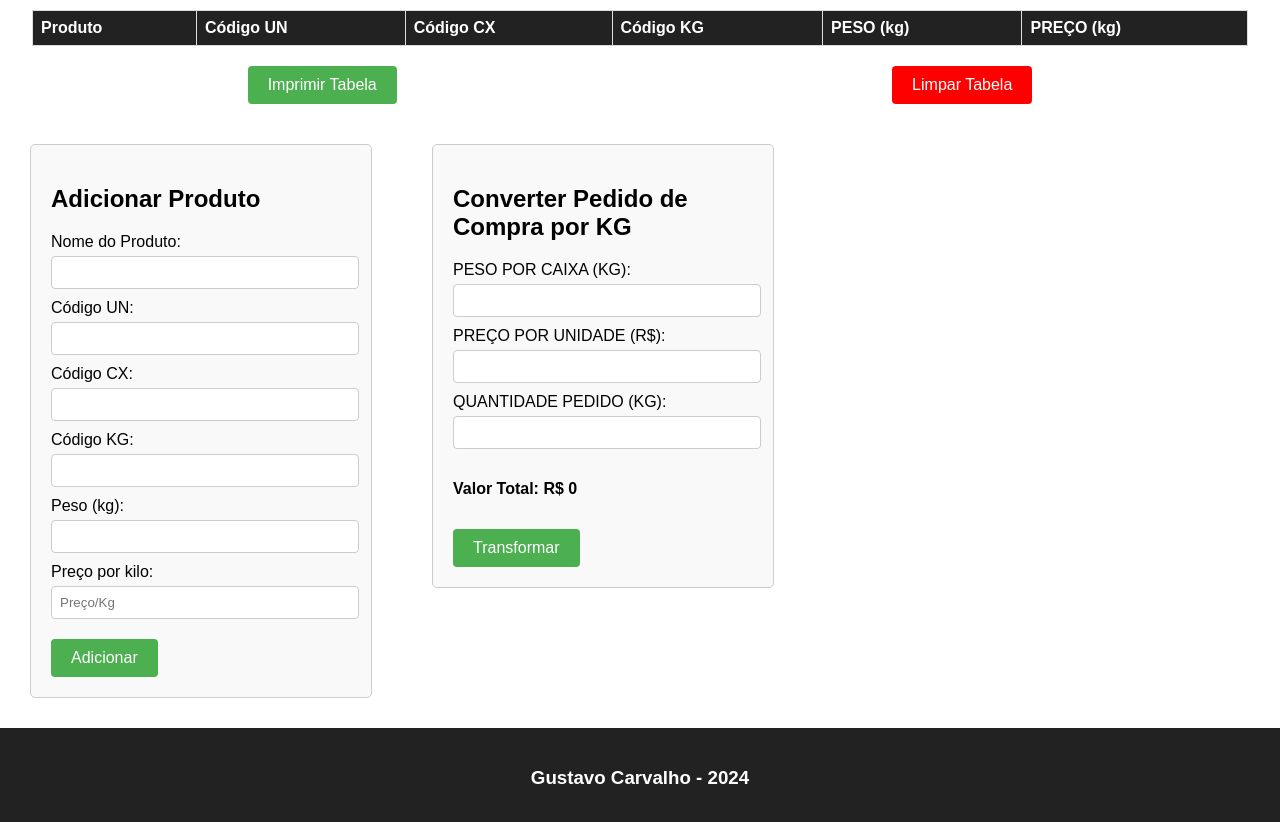
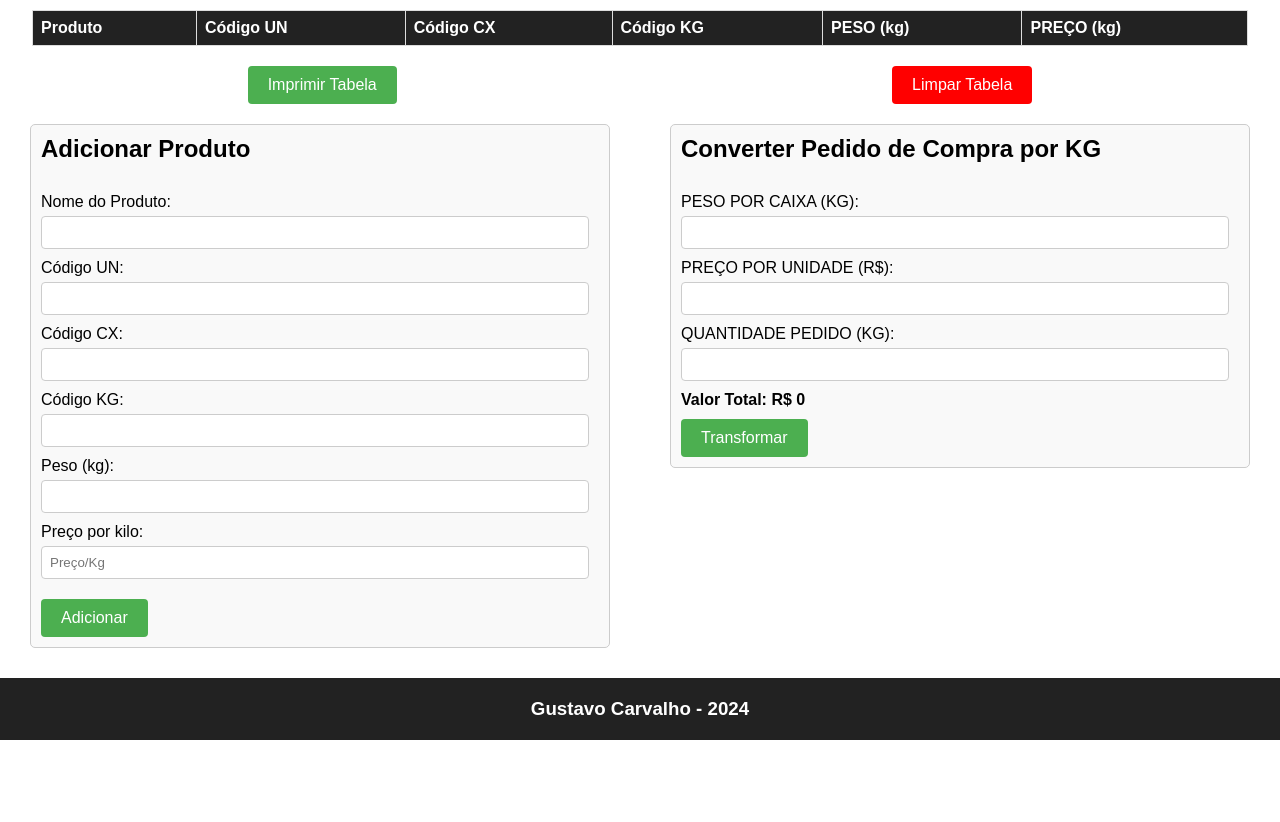
Before and after one commit to guskse/tabela_produtos, a plain HTML site: page index.html in a window 1280 px wide. After the commit the page ends 800 px from the top, so only its background shows below. Drawn offline with Linux system fonts and the light colour scheme.

Commit message:
changed css dimensions

```diff
--- a/styles.css
+++ b/styles.css
@@ -1,7 +1,13 @@
+*,
+*::after,
+*::before {
+  padding: 0;
+  margin: 0;
+  box-sizing: border-box;
+}
+
 body {
   font-family: sans-serif;
-  margin: 0;
-  padding: 0;
 }
 
 table {
@@ -12,6 +18,11 @@ table {
 
 form {
   margin: 30px;
+  width: 70%;
+}
+
+form h2 {
+  margin-bottom: 30px;
 }
 
 .table-header {
@@ -33,11 +44,11 @@ tr:nth-child(even) {
 /* CSS styles for the form */
 #addProductForm {
   margin-top: 20px;
-  padding: 20px;
+  padding: 10px;
   border: 1px solid #ccc;
   border-radius: 5px;
   background-color: #f9f9f9;
-  width: 300px;
+  width: 80%;
 }
 
 #addProductForm label {
@@ -87,12 +98,14 @@ button {
 }
 
 .forms-div {
-  margin-top:20px;
+  margin-top: 20px;
   display: flex;
+  width: 100%;
+  margin: 0 auto;
 }
 
-.form-md{
-  height:50%;
+.form-md {
+  height: 30%;
 }
 
 footer {
@@ -100,6 +113,8 @@ footer {
   color: #fff;
   padding: 20px;
   text-align: center;
+  width: 100%;
+  margin: 0 auto;
 }
 
 /* QUANDO IMPRIMIR APENAS MOSTRAR A DIV COM A CLASSE PRINTABLE */
@@ -114,9 +129,10 @@ footer {
 }
 
 @media only screen and (max-width: 600px) {
-
-  .forms-div{
-    display:block;
+  .forms-div {
+    display: block;
   }
-
+  footer {
+    display: none;
+  }
 }
```
Also changed, not shown: index.html (+0 -2 lines).
